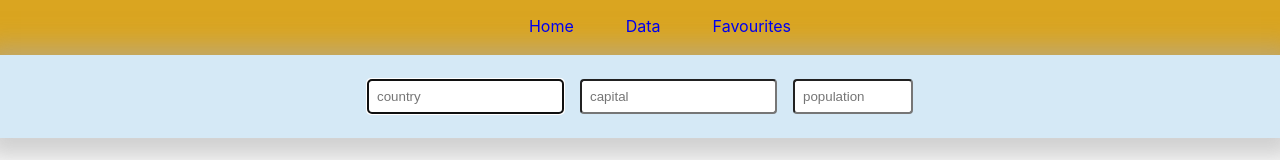
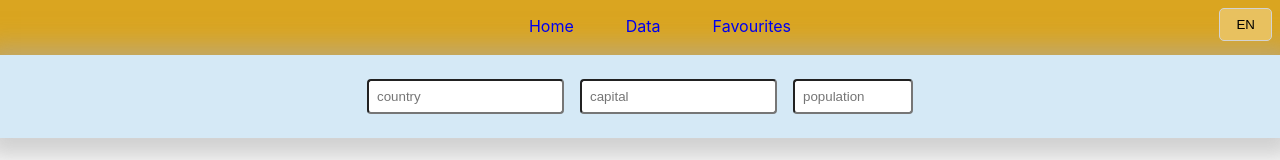
Before and after one commit to Dromediansk/countries-app-blog, a React (Create React App) app: page /data in a window 1280 px wide. Shown: the top 160 px of the page. Built offline with nearby package versions, Linux system fonts and the light colour scheme; no server answers.

Commit message:
i18n implementation

```diff
--- a/package.json
+++ b/package.json
@@ -3,8 +3,11 @@
   "version": "0.1.0",
   "private": true,
   "dependencies": {
+    "i18next": "^19.8.2",
+    "i18next-http-backend": "^1.0.21",
     "react": "^16.13.1",
     "react-dom": "^16.13.1",
+    "react-i18next": "^11.7.3",
     "react-router-dom": "^5.2.0",
     "react-scripts": "3.4.1"
   },
--- /dev/null
+++ b/public/locales/de/translation.json
@@ -0,0 +1,5 @@
+{
+  "welcome": "Willkommen",
+  "appAbout": "In diesem App können Sie Grunddata der Länder ansehen.",
+  "explore": "Fühlen Sie sich frei zu erkunden!"
+}
--- /dev/null
+++ b/public/locales/en/translation.json
@@ -0,0 +1,5 @@
+{
+  "welcome": "Welcome",
+  "appAbout": "In this app you can check basic data of all countries in the world.",
+  "explore": "Feel free to explore!"
+}
--- a/src/components/Navbar.css
+++ b/src/components/Navbar.css
@@ -20,3 +20,15 @@
 .nav-list-item a {
   text-decoration: none;
 }
+
+.switchLangBtn {
+  position: fixed;
+  top: 0;
+  right: 0;
+  border-radius: 5px;
+  border: 1px solid lightgray;
+  background: #e8c15f;
+  outline: none;
+  margin: 0.5rem;
+  padding: 0.5rem 1rem;
+}
--- a/src/components/Navbar.js
+++ b/src/components/Navbar.js
@@ -1,8 +1,22 @@
-import React from "react";
+import React, { useState } from "react";
 import "./Navbar.css";
 import { NavLink } from "react-router-dom";
+import { useTranslation } from "react-i18next";
 
 const Navbar = () => {
+  const { i18n } = useTranslation();
+  const [currentLang, setCurrentLang] = useState("en");
+
+  const handleSwitchLanguage = () => {
+    if (currentLang === "en") {
+      i18n.changeLanguage("de");
+      setCurrentLang("de");
+    } else if (currentLang === "de") {
+      i18n.changeLanguage("en");
+      setCurrentLang("en");
+    }
+  };
+
   return (
     <nav className="nav-container">
       <ul className="nav-unordered-list">
@@ -16,6 +30,9 @@ const Navbar = () => {
           <NavLink to="/favourites">Favourites</NavLink>
         </li>
       </ul>
+      <button onClick={handleSwitchLanguage} className="switchLangBtn">
+        {currentLang.toUpperCase()}
+      </button>
     </nav>
   );
 };
--- /dev/null
+++ b/src/i18n.js
@@ -0,0 +1,22 @@
+import i18n from "i18next";
+import { initReactI18next } from "react-i18next";
+
+import Backend from "i18next-http-backend";
+
+i18n
+  .use(Backend)
+  .use(initReactI18next)
+  .init({
+    // Change this to 'en' if default language should be English
+    lng: "en",
+    fallbackLng: "en",
+    debug: false,
+    ns: "translation",
+    defaultNS: "translation",
+
+    interpolation: {
+      escapeValue: false,
+    },
+  });
+
+export default i18n;
--- a/src/index.js
+++ b/src/index.js
@@ -3,6 +3,7 @@ import ReactDOM from "react-dom";
 import "./index.css";
 import App from "./App";
 import * as serviceWorker from "./serviceWorker";
+import "./i18n";
 
 ReactDOM.render(<App />, document.getElementById("root"));
 
--- a/src/routes/Home.js
+++ b/src/routes/Home.js
@@ -2,15 +2,15 @@ import React from "react";
 import "./Home.css";
 
 import WelcomeImg from "../assets/home_page.png";
+import { useTranslation } from "react-i18next";
 
 const Home = () => {
+  const { t } = useTranslation();
   return (
     <div data-testid="home-page" className="home-page-container">
-      <h2>Welcome!</h2>
-      <h4>
-        In this app you can check basic data of all countries in the world.
-      </h4>
-      <h5>Feel free to explore!</h5>
+      <h2>{t("welcome")}!</h2>
+      <h4>{t("appAbout")}</h4>
+      <h5>{t("explore")}</h5>
       <div className="home-page-banner-image">
         <img src={WelcomeImg} alt="World" />
       </div>
```
Also changed, not shown: 2 other files (tests, documents, lock files or other folders).
